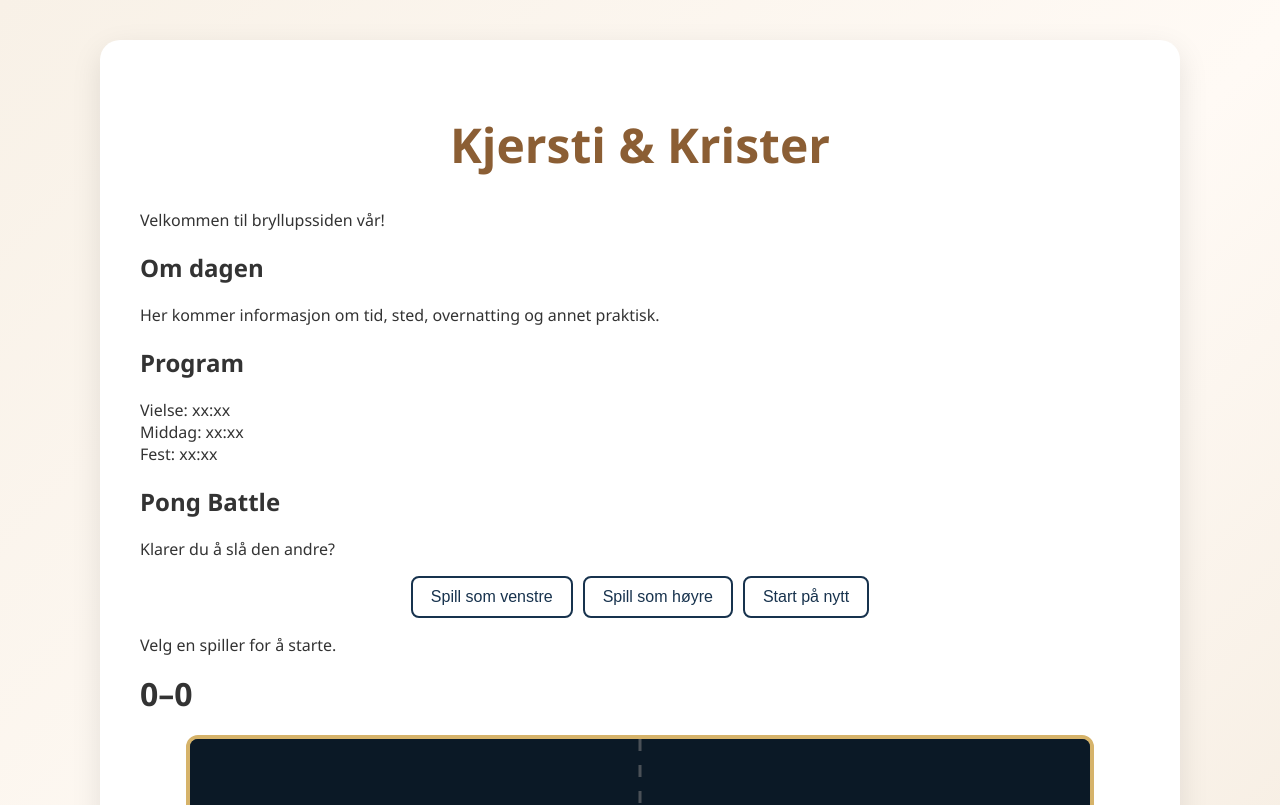
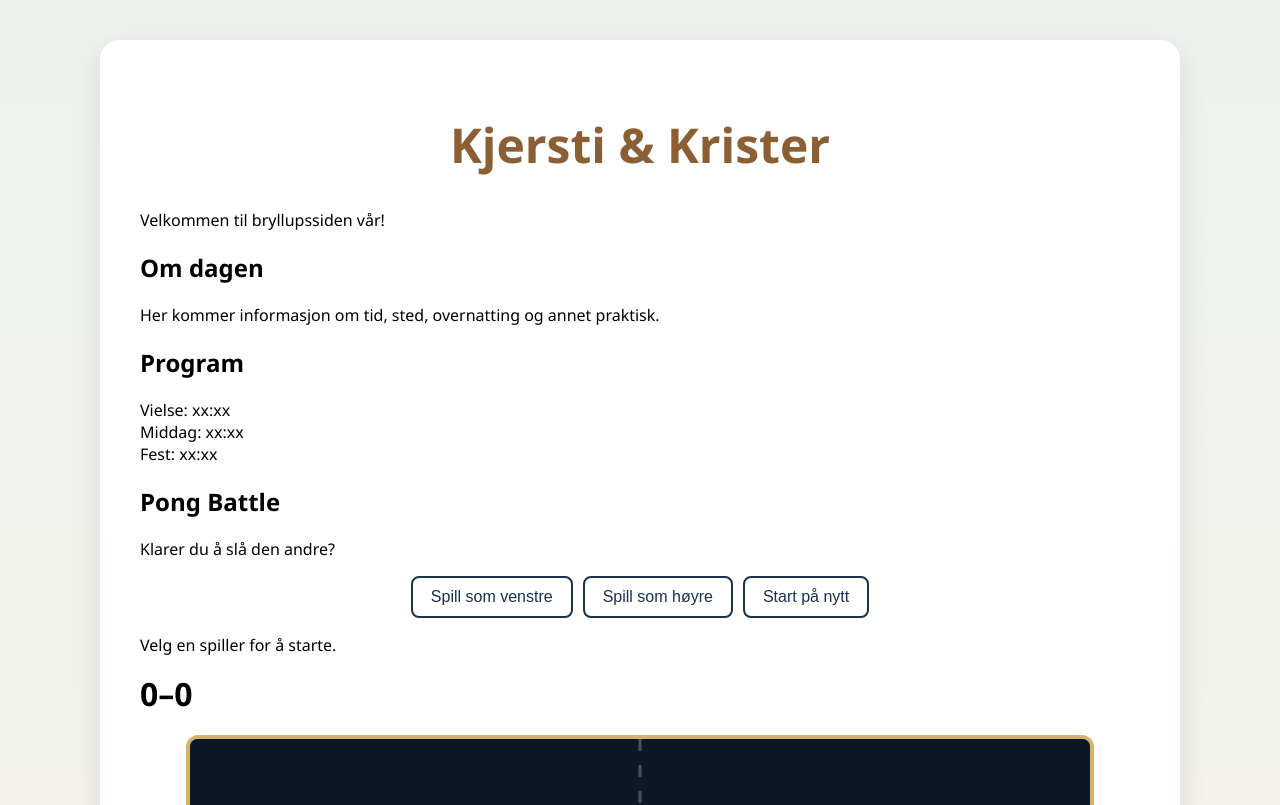
Before and after one commit to kjeberg/bryllupsside_2, a plain HTML site: page index.html in a window 1280 px wide. Shown: the top 805 px of the page. Drawn offline with Linux system fonts and the light colour scheme.

Commit message:
Update style.css

```diff
--- a/style.css
+++ b/style.css
@@ -1,17 +1,17 @@
 body {
     font-family: "Segoe UI", sans-serif;
 
-    background: linear-gradient(
-        135deg,
-        #f8f1e7,
-        #fffaf5,
-        #f2e8da
+    background:
+    linear-gradient(
+    180deg,
+    #eef2ee 0%,
+    #f7f3eb 100%
     );
 
+    color: #2d2d2d;
     margin: 0;
     padding: 40px;
 
-    color: #333;
 }
 
 .container {
```
